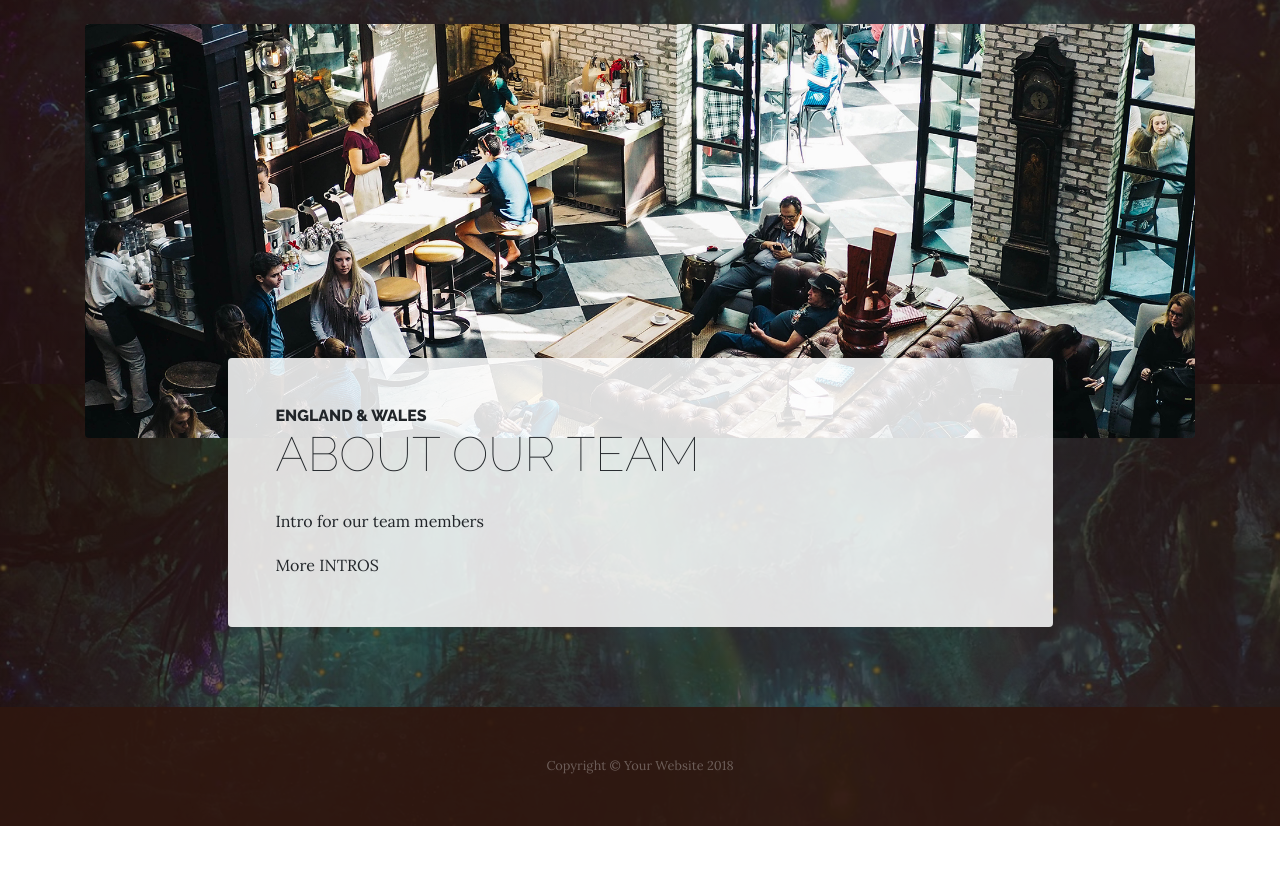
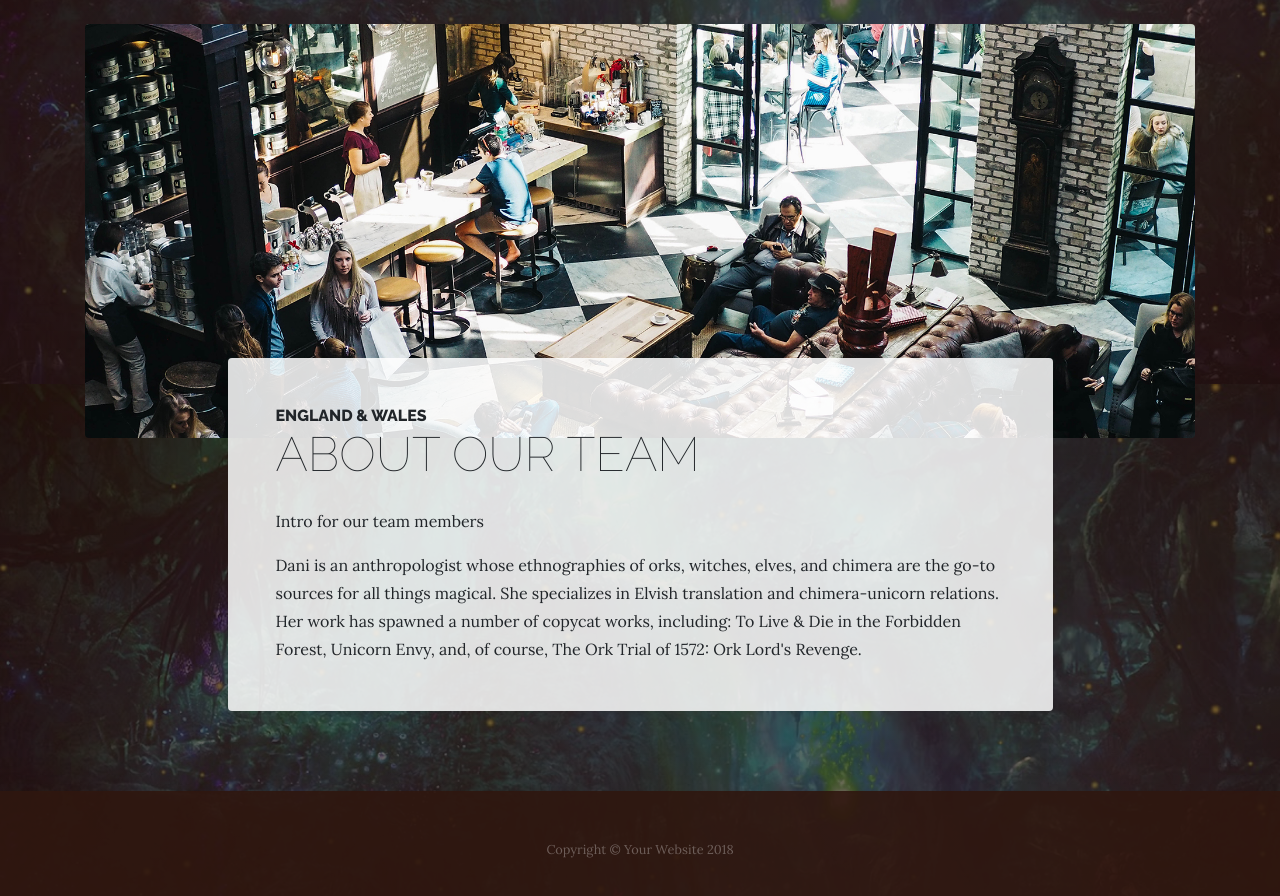
Before and after one commit to koutiany/chi19-webdata, a website: page store.html in a window 1280 px wide. Shown: the part 416-1312 px from the top of the page. Before the commit the page ends 1242 px from the top, so only its background shows below. Drawn offline with Linux system fonts and the light colour scheme.

Commit message:
Update store.html

```diff
--- a/store.html
+++ b/store.html
@@ -69,7 +69,7 @@
                   <span class="section-heading-lower">About Our Team</span>
                 </h2>
                 <p>Intro for our team members</p>
-                <p class="mb-0">More INTROS
+                <p class="mb-0">Dani is an anthropologist whose ethnographies of orks, witches, elves, and chimera are the go-to sources for all things magical. She specializes in Elvish translation and chimera-unicorn relations. Her work has spawned a number of copycat works, including: To Live & Die in the Forbidden Forest, Unicorn Envy, and, of course, The Ork Trial of 1572: Ork Lord's Revenge.
                 </p>
               </div>
             </div>
```
